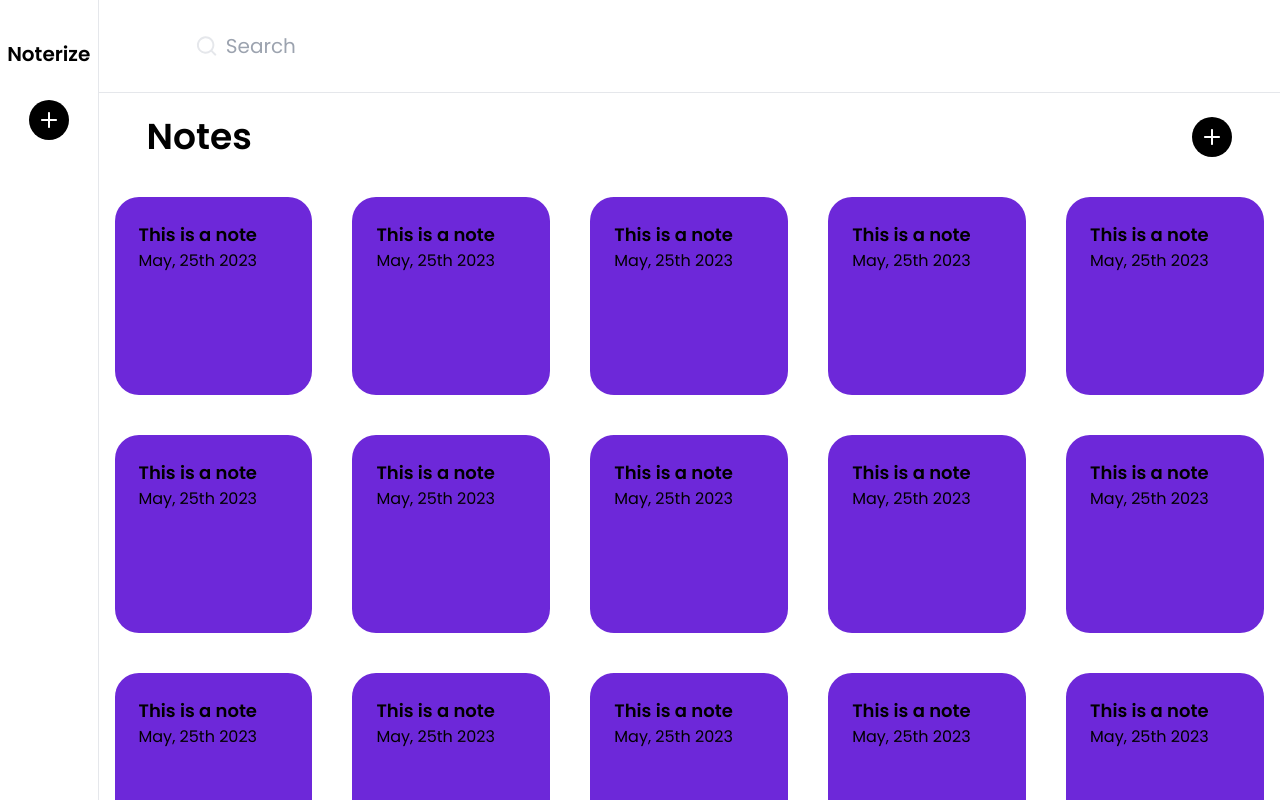
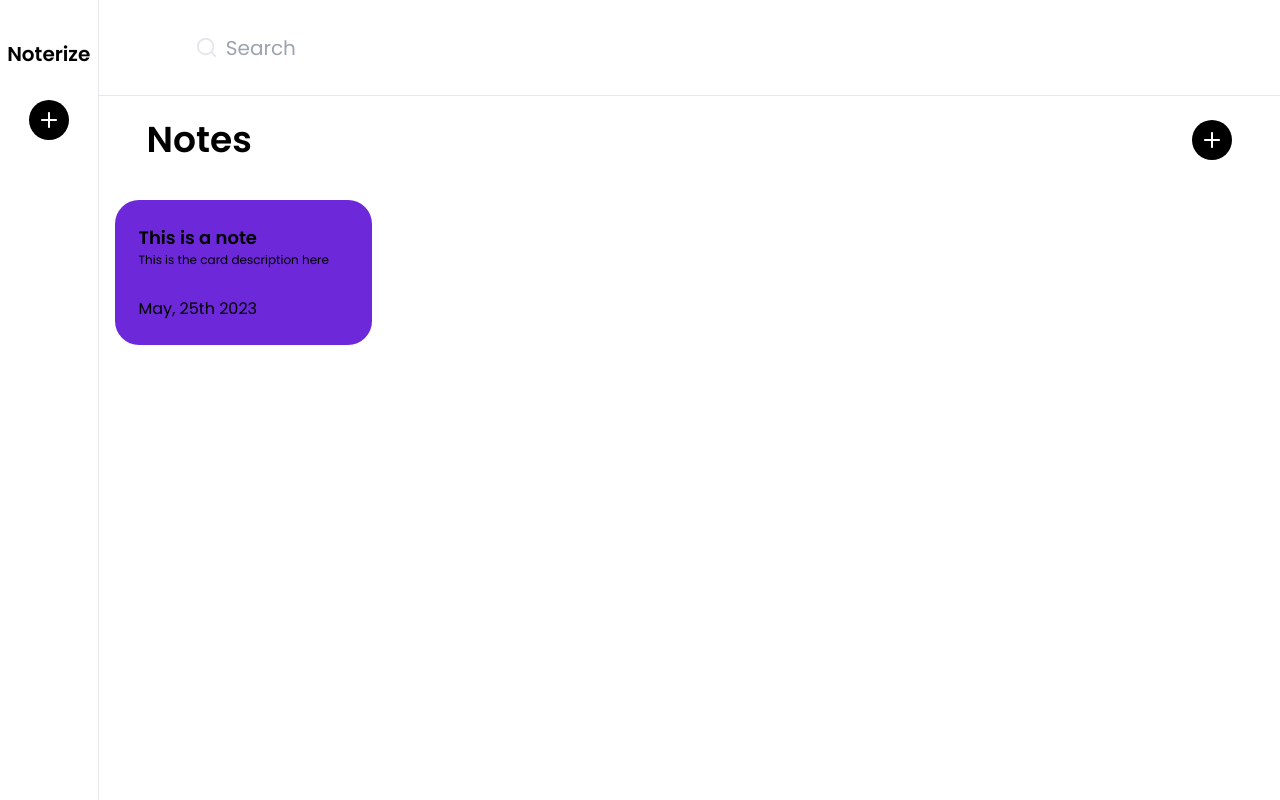
Before and after one commit to theahmadshaker/notes-app-fe, a React (Vite) app: page / in a window 1280 px wide. Built offline with nearby package versions, Linux system fonts and the light colour scheme.

Commit message:
Finished with the layout for the Notes Card

```diff
--- /dev/null
+++ b/src/components/BlurLayer.jsx
@@ -0,0 +1,10 @@
+const BlurLayer = ({ onClick }) => {
+  return (
+    <div
+      className="h-screen w-screen fixed bg-gray-600 bg-opacity-10 backdrop-filter backdrop-blur-sm top-0 left-0 z-0"
+      onClick={onClick}
+    />
+  );
+};
+
+export default BlurLayer;
--- a/src/components/NotesCard.jsx
+++ b/src/components/NotesCard.jsx
@@ -1,8 +1,82 @@
+import { motion, useAnimation } from "framer-motion";
+import { useState, useEffect, useRef } from "react";
+
+import BlurLayer from "./BlurLayer";
+
 const NotesCard = () => {
+  const [isOpen, setIsOpen] = useState(false);
+  const controls = useAnimation();
+  const cardRef = useRef(null);
+
+  useEffect(() => {
+    if (isOpen && cardRef.current) {
+      const rect = cardRef.current.getBoundingClientRect();
+      controls.start({
+        x: window.innerWidth / 2 - rect.left - rect.width / 2,
+        y: window.innerHeight / 2 - rect.top - rect.height / 2,
+        zIndex: 10, // Ensure zIndex is higher than BlurLayer
+        scale: 2,
+        transition: { ease: "easeInOut", duration: 0.4 },
+      });
+    } else {
+      controls.start({
+        x: 0,
+        y: 0,
+        zIndex: 0,
+        scale: 1,
+        transition: { ease: "easeInOut", duration: 0.4 },
+      });
+    }
+  }, [isOpen, controls]);
+
+  const handleClick = () => {
+    setIsOpen(!isOpen);
+  };
+
   return (
-    <div className="w-full aspect-square rounded-3xl bg-violet-700 p-6 justify-self cursor-pointer">
-      <h1 className="font-semibold text-lg">This is a note</h1>
-      <h3>May, 25th 2023</h3>
+    <div>
+      {isOpen && (
+        <BlurLayer
+          onClick={() => {
+            handleClick();
+          }}
+        />
+      )}
+      <motion.div
+        ref={cardRef}
+        initial={{ scale: 1 }}
+        animate={controls}
+        onClick={handleClick}
+        className="w-full max-w-md aspect-video rounded-3xl bg-violet-700 p-6 cursor-pointer flex flex-col items-start justify-between"
+      >
+        <div className="flex flex-col items-start justify-start">
+          <h1
+            className="font-semibold text-lg focus:outline-none w-full"
+            contentEditable={isOpen}
+            onClick={(event) => {
+              event.stopPropagation();
+            }}
+          >
+            This is a note
+          </h1>
+          <h5
+            contentEditable={isOpen}
+            onClick={(event) => {
+              event.stopPropagation();
+            }}
+            className="focus:outline-none text-xs w-full"
+          >
+            This is the card description here{" "}
+          </h5>
+        </div>
+        <h3
+          onClick={(event) => {
+            event.stopPropagation();
+          }}
+        >
+          May, 25th 2023
+        </h3>
+      </motion.div>
     </div>
   );
 };
--- a/src/components/NotesGrid.jsx
+++ b/src/components/NotesGrid.jsx
@@ -22,22 +22,7 @@ const NotesGrid = () => {
           </svg>
         </button>
       </div>
-      <div className="grid grid-cols-1 sm:grid-cols-2 md:grid-cols-3 lg:grid-cols-4 xl:grid-cols-5 gap-10 w-full p-4 justify-center overflow-y-auto">
-        <NotesCard />
-        <NotesCard />
-        <NotesCard />
-        <NotesCard />
-        <NotesCard />
-        <NotesCard />
-        <NotesCard />
-        <NotesCard />
-        <NotesCard />
-        <NotesCard />
-        <NotesCard />
-        <NotesCard />
-        <NotesCard />
-        <NotesCard />
-        <NotesCard />
+      <div className="grid grid-cols-1 sm:grid-cols-2 md:grid-cols-3 lg:grid-cols-4 xl:grid-cols-4 gap-10 w-full p-4 justify-center overflow-y-auto flex-grow">
         <NotesCard />
       </div>
     </div>
--- a/src/components/Searchbar.jsx
+++ b/src/components/Searchbar.jsx
@@ -1,6 +1,6 @@
 const Searchbar = () => {
   return (
-    <div className="w-full h-36 flex flex-row items-center justify-start px-24 space-x-2 border-b border-gray-200">
+    <div className="w-full h-24 flex flex-row items-center justify-start px-24 space-x-2 border-b border-gray-200">
       <Magnifier />
       <input
         className="text-gray-600 text-xl focus:outline-none w-full h-full"
```
